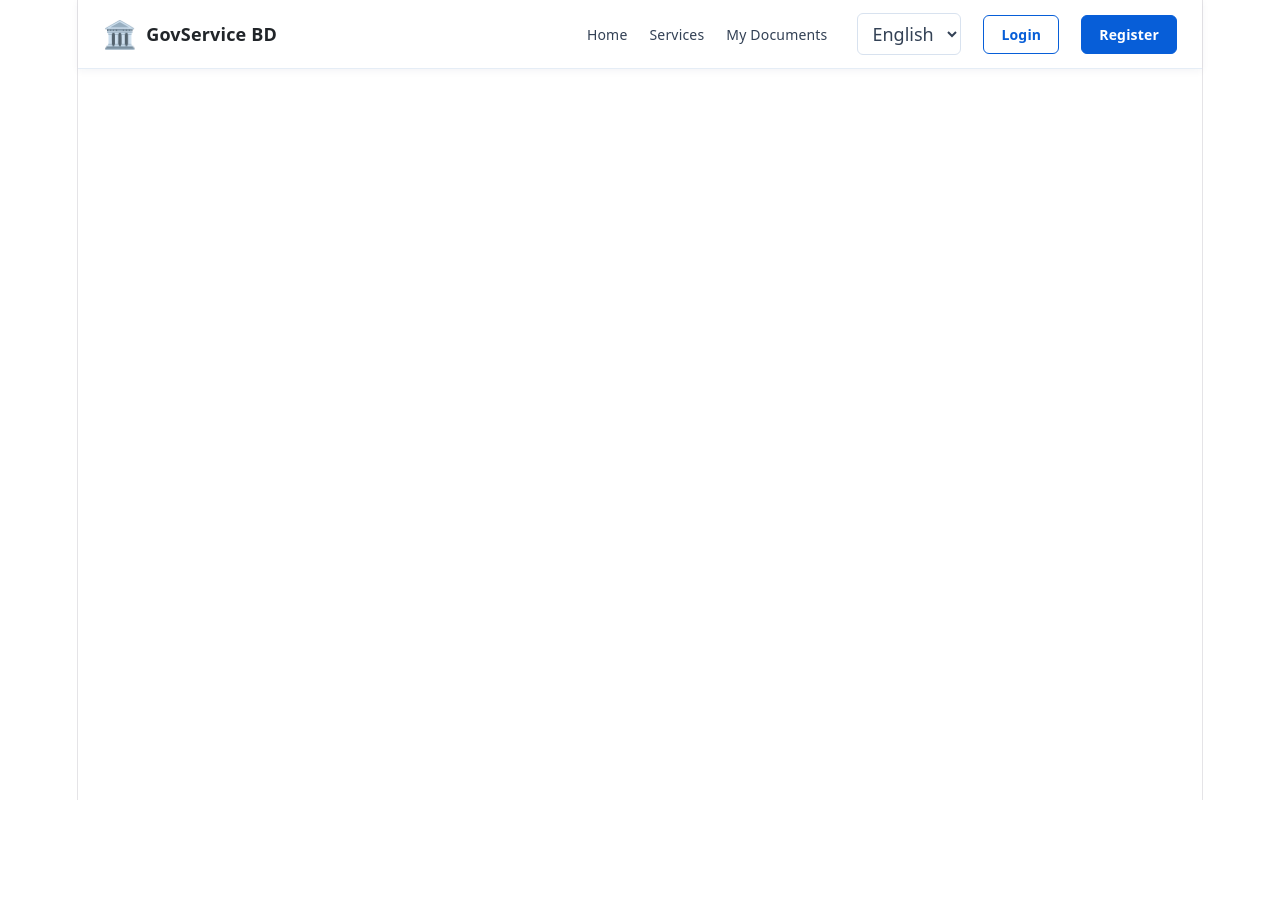
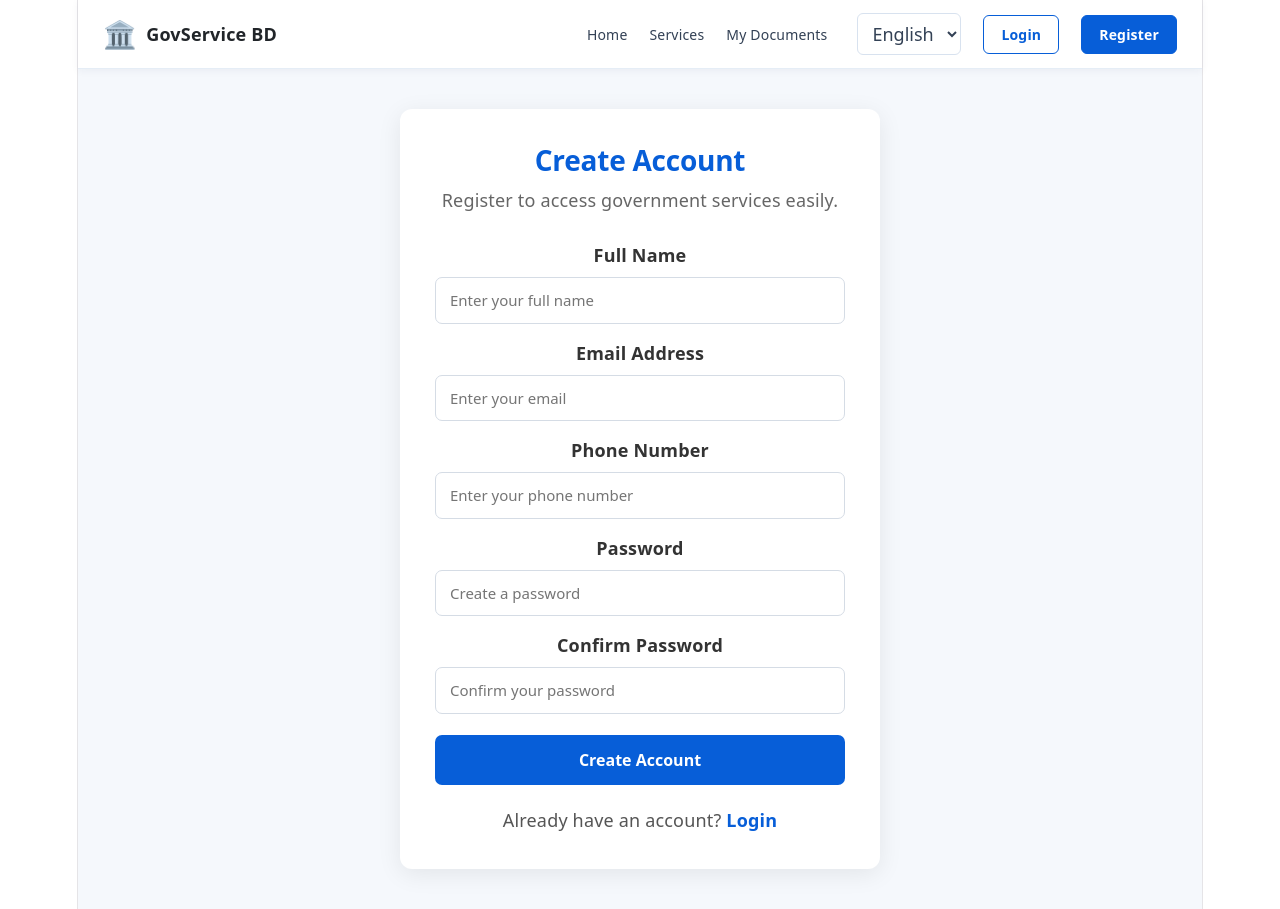
Before and after one commit to bickrom-shorma/GovService-BD, a React app in the folder frontend/: page /register in a window 1280 px wide. Before the commit the page ends 800 px from the top, so only its background shows below. Built offline with nearby package versions, Linux system fonts and the light colour scheme; the HTML template or start-up script is replaced by a standard one.

Commit message:
Implements Login and Registration page

```diff
--- a/frontend/src/App.jsx
+++ b/frontend/src/App.jsx
@@ -7,6 +7,8 @@ import CategorySection from './components/CategorySection';
 
 import CategoryServices from './pages/CategoryServices';
 import ServiceDetails from './pages/ServiceDetails';
+import Login from './pages/Login';
+import Register from './pages/Register';
 
 function Home() {
   return (
@@ -23,20 +25,20 @@ function App() {
       <Navbar />
 
       <Routes>
-        {/* Home Page */}
         <Route path="/" element={<Home />} />
 
-        {/* Category Services Page */}
         <Route
           path="/category/:categoryId"
           element={<CategoryServices />}
         />
 
-        {/* Service Details Page */}
         <Route
           path="/category/:categoryId/service/:serviceIndex"
           element={<ServiceDetails />}
         />
+
+        <Route path="/login" element={<Login />} />
+        <Route path="/register" element={<Register />} />
       </Routes>
     </>
   );
--- /dev/null
+++ b/frontend/src/pages/Login.css
@@ -0,0 +1,92 @@
+
+.auth-container {
+  min-height: 85vh;
+  display: flex;
+  justify-content: center;
+  align-items: center;
+  padding: 40px 20px;
+  background: #f5f8fc;
+}
+
+.auth-card {
+  width: 100%;
+  max-width: 430px;
+  background: #ffffff;
+  padding: 35px;
+  border-radius: 12px;
+  box-shadow: 0 5px 25px rgba(0, 0, 0, 0.08);
+}
+
+.auth-card h2 {
+  text-align: center;
+  color: #075ed8;
+  font-size: 28px;
+  font-weight: 700;
+  margin-bottom: 10px;
+}
+
+.auth-card > p {
+  text-align: center;
+  color: #666;
+  margin-bottom: 28px;
+}
+
+.auth-form-group {
+  margin-bottom: 20px;
+}
+
+.auth-form-group label {
+  display: block;
+  font-weight: 600;
+  margin-bottom: 8px;
+  color: #333;
+}
+
+.auth-form-group input {
+  width: 100%;
+  padding: 12px 14px;
+  border: 1px solid #d5dce5;
+  border-radius: 7px;
+  outline: none;
+  font-size: 15px;
+  transition: 0.3s;
+}
+
+.auth-form-group input:focus {
+  border-color: #075ed8;
+  box-shadow: 0 0 0 3px rgba(7, 94, 216, 0.1);
+}
+
+.auth-button {
+  width: 100%;
+  padding: 13px;
+  background: #075ed8;
+  color: white;
+  border: none;
+  border-radius: 7px;
+  font-size: 16px;
+  font-weight: 600;
+  cursor: pointer;
+  transition: 0.3s;
+}
+
+.auth-button:hover {
+  background: #064bb0;
+}
+
+.auth-card .auth-switch {
+  margin-top: 22px;
+  margin-bottom: 0;
+  text-align: center;
+  color: #555;
+}
+
+.auth-switch a {
+  color: #075ed8;
+  font-weight: 600;
+  text-decoration: none;
+}
+
+.auth-switch a:hover {
+  text-decoration: underline;
+}
--- /dev/null
+++ b/frontend/src/pages/Login.jsx
@@ -0,0 +1,49 @@
+
+import { Link } from 'react-router-dom';
+import './Login.css';
+
+function Login() {
+  const handleSubmit = (e) => {
+    e.preventDefault();
+    alert('Login functionality will be connected with backend later.');
+  };
+
+  return (
+    <div className="auth-container">
+      <div className="auth-card">
+        <h2>Welcome Back!</h2>
+        <p>Login to access your government services.</p>
+
+        <form onSubmit={handleSubmit}>
+          <div className="auth-form-group">
+            <label>Email Address</label>
+            <input
+              type="email"
+              placeholder="Enter your email"
+              required
+            />
+          </div>
+
+          <div className="auth-form-group">
+            <label>Password</label>
+            <input
+              type="password"
+              placeholder="Enter your password"
+              required
+            />
+          </div>
+
+          <button type="submit" className="auth-button">
+            Login
+          </button>
+        </form>
+
+        <p className="auth-switch">
+          Don't have an account? <Link to="/register">Register</Link>
+        </p>
+      </div>
+    </div>
+  );
+}
+
+export default Login;
--- /dev/null
+++ b/frontend/src/pages/Register.css
@@ -0,0 +1,20 @@
+
+.register-card {
+  max-width: 480px;
+}
+
+.register-card h2 {
+  margin-bottom: 10px;
+}
+
+.register-card .auth-form-group {
+  margin-bottom: 16px;
+}
+
+.register-card .auth-form-group input {
+  padding: 11px 14px;
+}
+
+.register-card .auth-button {
+  margin-top: 5px;
+}
--- /dev/null
+++ b/frontend/src/pages/Register.jsx
@@ -0,0 +1,76 @@
+
+import { Link } from 'react-router-dom';
+import './Register.css';
+
+function Register() {
+  const handleSubmit = (e) => {
+    e.preventDefault();
+    alert('Registration functionality will be connected with backend later.');
+  };
+
+  return (
+    <div className="auth-container">
+      <div className="auth-card register-card">
+        <h2>Create Account</h2>
+        <p>Register to access government services easily.</p>
+
+        <form onSubmit={handleSubmit}>
+          <div className="auth-form-group">
+            <label>Full Name</label>
+            <input
+              type="text"
+              placeholder="Enter your full name"
+              required
+            />
+          </div>
+
+          <div className="auth-form-group">
+            <label>Email Address</label>
+            <input
+              type="email"
+              placeholder="Enter your email"
+              required
+            />
+          </div>
+
+          <div className="auth-form-group">
+            <label>Phone Number</label>
+            <input
+              type="tel"
+              placeholder="Enter your phone number"
+              required
+            />
+          </div>
+
+          <div className="auth-form-group">
+            <label>Password</label>
+            <input
+              type="password"
+              placeholder="Create a password"
+              required
+            />
+          </div>
+
+          <div className="auth-form-group">
+            <label>Confirm Password</label>
+            <input
+              type="password"
+              placeholder="Confirm your password"
+              required
+            />
+          </div>
+
+          <button type="submit" className="auth-button">
+            Create Account
+          </button>
+        </form>
+
+        <p className="auth-switch">
+          Already have an account? <Link to="/login">Login</Link>
+        </p>
+      </div>
+    </div>
+  );
+}
+
+export default Register;
```
